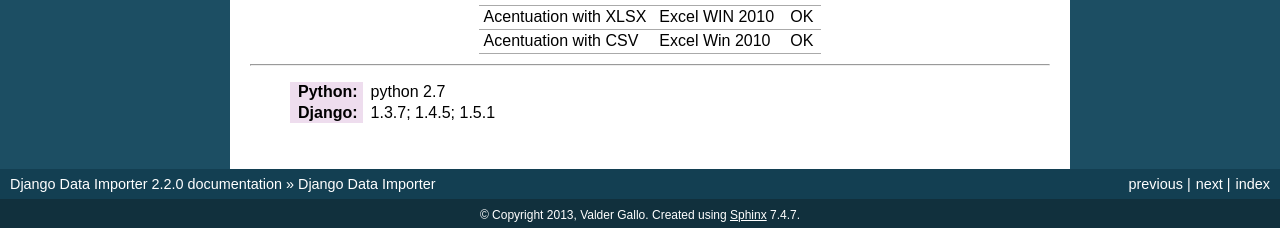
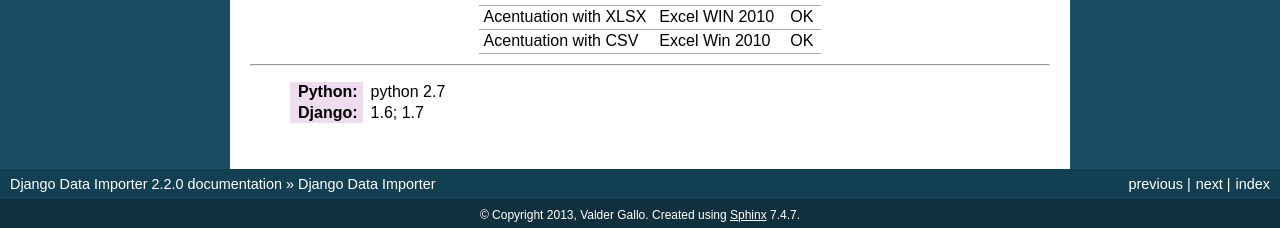
Before and after one commit to valdergallo/data-importer, a Sphinx documentation site: the page built from docs/source/readme.rst, in a window 1280 px wide and 900 px high, scrolled down 4248 px. Shown: the part 669-897 px from the top of the window. Built offline with Sphinx 7.4.7, drawn with Linux system fonts in a browser that asks for light colours; formulas are drawn with MathJax 3; pages that are not in the unit, such as notebooks, are missing from menus.

Commit message:
Update docs

```diff
--- a/docs/source/readme.rst
+++ b/docs/source/readme.rst
@@ -309,4 +309,4 @@
 -----------------------------------------------------------
 
     :Python: python 2.7
-    :Django: 1.3.7; 1.4.5; 1.5.1
+    :Django: 1.6; 1.7
```
